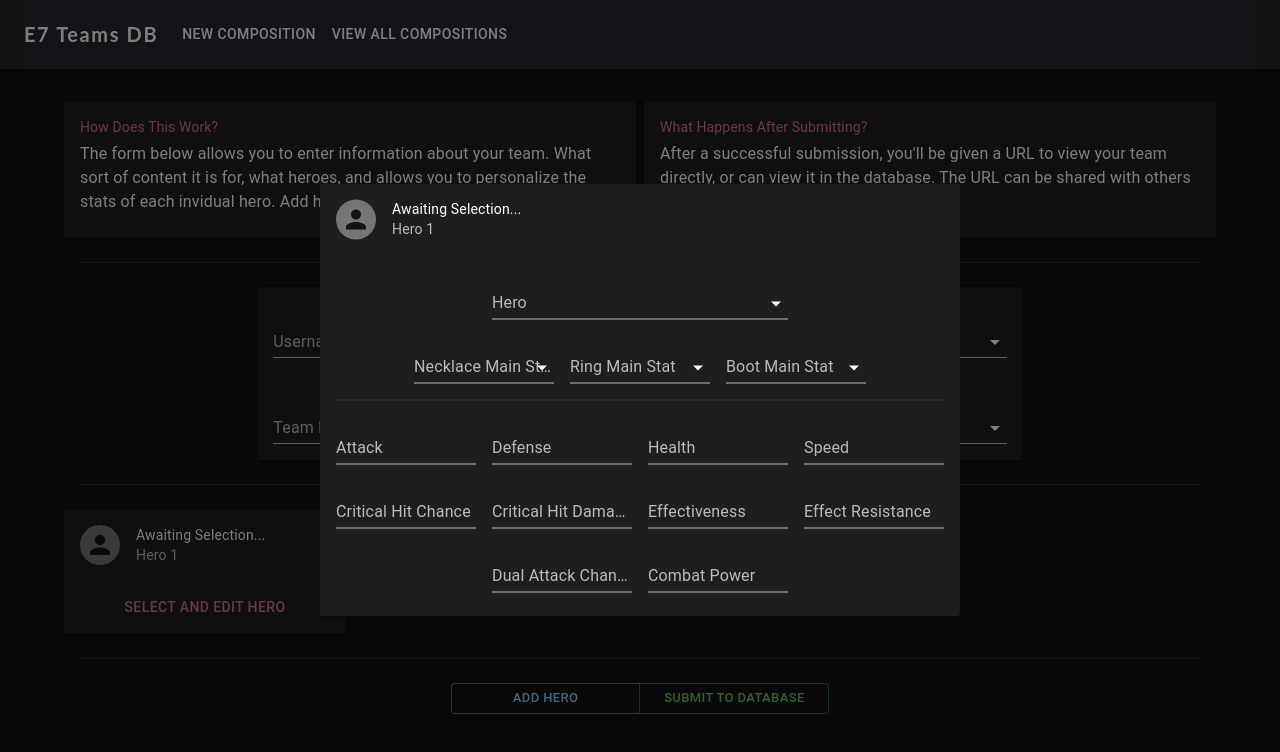
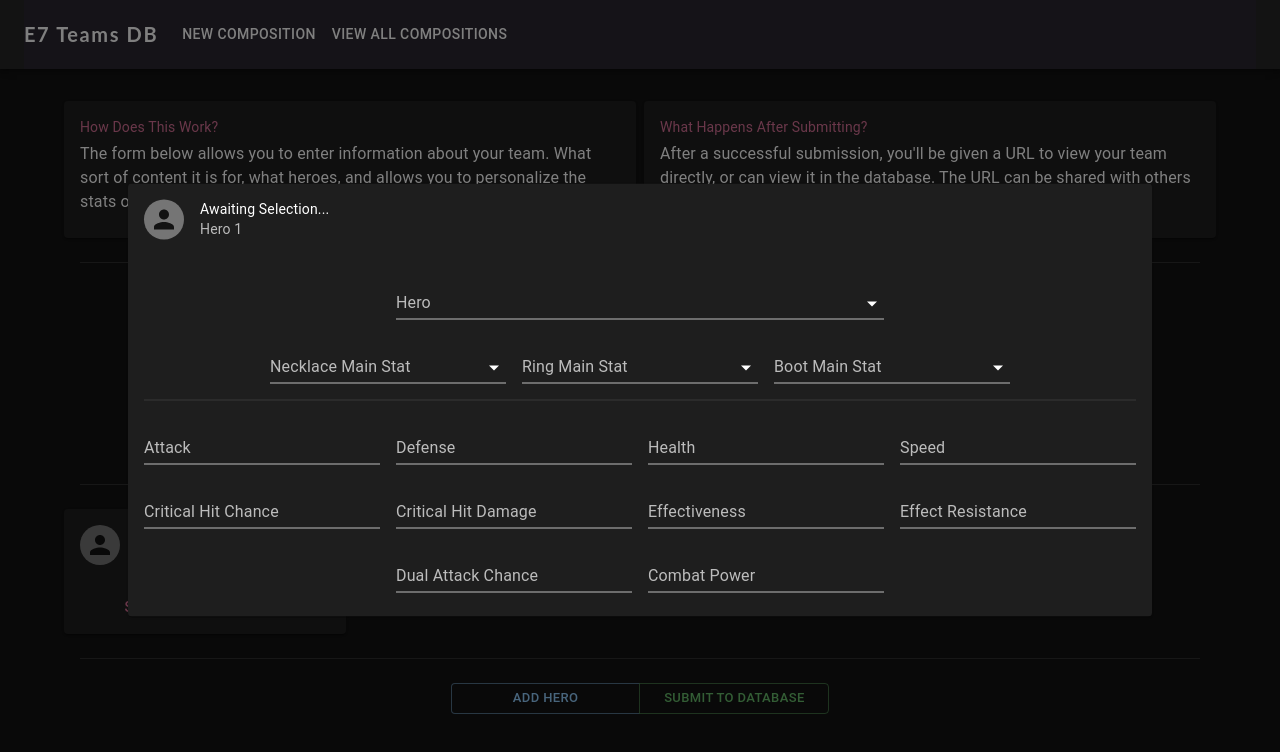
Before and after one commit to Alliewowiegator/e7teamsdb, a Next.js app: page /teamform in a window 1280 px wide. Both pictures are taken after a click on the button "SELECT AND EDIT HERO". Shown: the top 752 px of the page. Built offline with nearby package versions, Linux system fonts and the light colour scheme.

Commit message:
Cleans up a lot of stuff

```diff
--- a/components/HeroEditModal.js
+++ b/components/HeroEditModal.js
@@ -67,7 +67,7 @@ export default function HeroEditModal(props) {
               left: "50%",
               transform: "translate(-50%, -50%)",
               overflow: "auto",
-              minWidth: "50%",
+              minWidth: "80%",
             }}
           >
             <CardHeader
```
